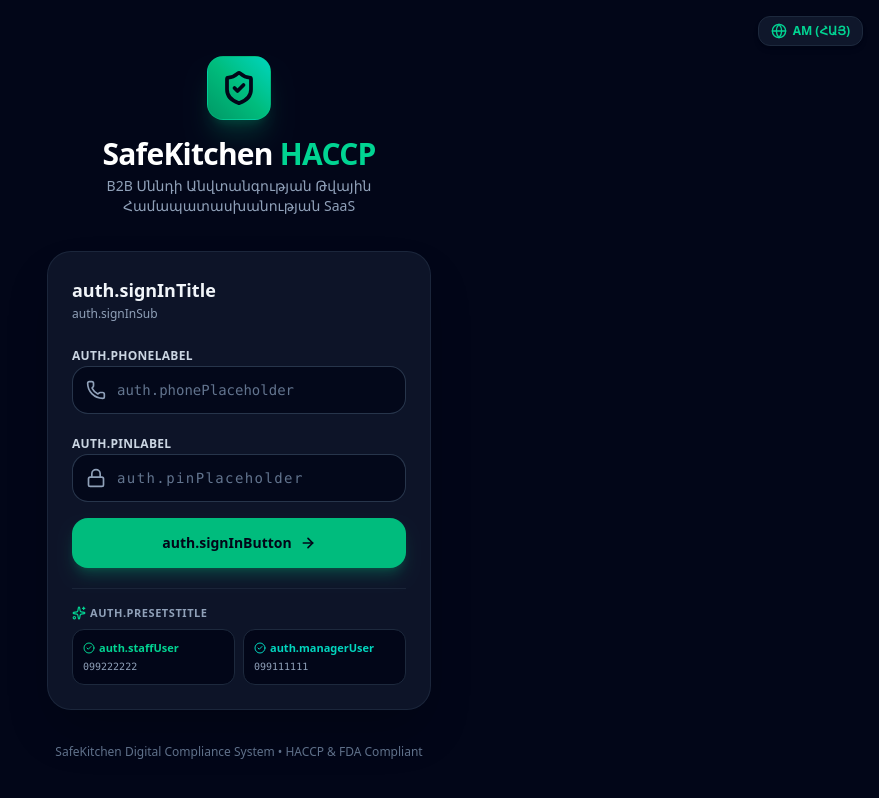
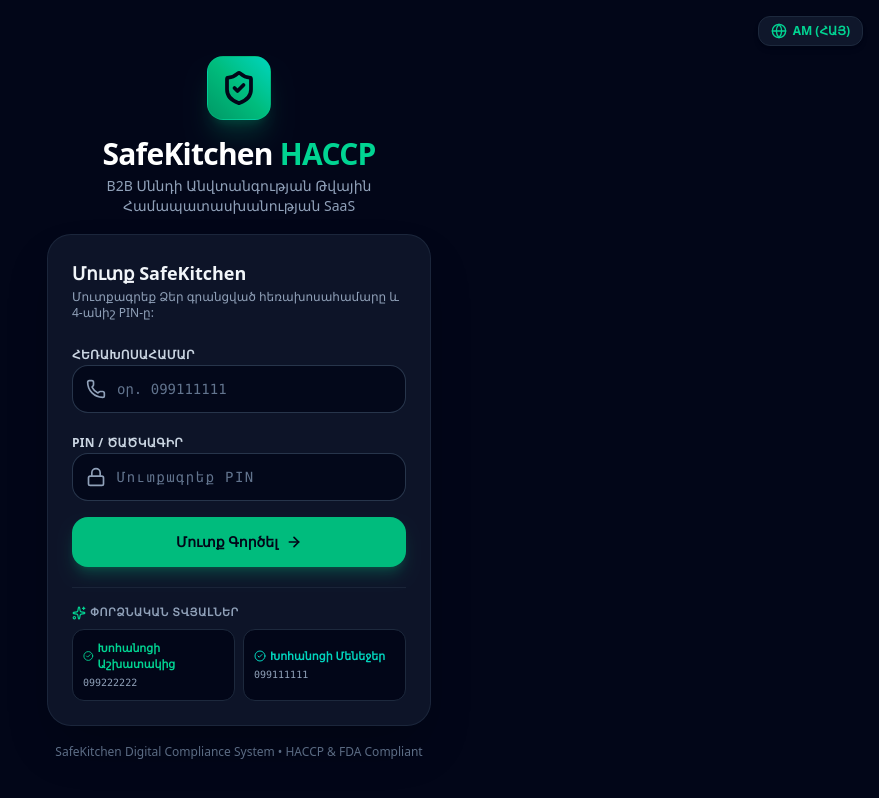
Before and after one commit to agevorgyan/haccp, a React (Vite) app: page /login in a window 1280 px wide. Shown: the whole page, without its empty margins (401-1280 px from the left). Built offline with nearby package versions, Linux system fonts and the light colour scheme; no server answers.

Commit message:
refactor: remove global select-none constraint, implement robust localization fallbacks, and expand language support keys

```diff
--- a/src/components/staff/TemperatureLogForm.tsx
+++ b/src/components/staff/TemperatureLogForm.tsx
@@ -93,7 +93,7 @@
   };
 
   return (
-    <div className="max-w-md mx-auto bg-slate-900 text-slate-100 rounded-3xl border border-slate-800 shadow-2xl overflow-y-auto max-h-[90vh] select-none">
+    <div className="max-w-md mx-auto bg-slate-900 text-slate-100 rounded-3xl border border-slate-800 shadow-2xl overflow-y-auto max-h-[90vh]">
       {/* Form Header */}
       <div className="bg-slate-950 px-5 py-4 border-b border-slate-800 flex items-center justify-between">
         <div className="flex items-center gap-3">
--- a/src/layouts/StaffLayout.tsx
+++ b/src/layouts/StaffLayout.tsx
@@ -46,7 +46,7 @@
   };
 
   return (
-    <div className="min-h-screen flex flex-col bg-slate-100 text-slate-900 select-none pb-20">
+    <div className="min-h-screen flex flex-col bg-slate-100 text-slate-900 pb-20">
       <OfflineBadge />
 
       {/* Mobile Kitchen Header */}
--- a/src/locales/am.json
+++ b/src/locales/am.json
@@ -20,12 +20,45 @@
     "exportAudit": "Արտահանել Աուդիտի Գրանցամատյան",
     "offline": "ՕՖԼԱՅՆ ՌԵԺԻՄ: Գրանցումները կհամաժամեցվեն ավտոմատ:",
     "online": "ՕՆԼԱՅՆ ՌԵԺԻՄ",
+    "logout": "Դուրս Գալ",
     "roles": {
       "superAdmin": "Սուպեր Ադմին",
       "owner": "Սեփականատեր",
       "manager": "Խոհանոցի Մենեջեր",
       "staff": "Խոհանոցի Աշխատակից"
     }
+  },
+  "auth": {
+    "signInTitle": "Մուտք SafeKitchen",
+    "signInSub": "Մուտքագրեք Ձեր գրանցված հեռախոսահամարը և 4-անիշ PIN-ը:",
+    "errorEmpty": "Խնդրում ենք մուտքագրել հեռախոսահամարը և PIN ծածկագիրը:",
+    "errorInvalid": "Սխալ հեռախոսահամար կամ PIN ծածկագիր:",
+    "errorConnection": "Մուտքը ձախողվեց: Ստուգեք կապը կամ տվյալները:",
+    "phoneLabel": "Հեռախոսահամար",
+    "phonePlaceholder": "օր. 099111111",
+    "pinLabel": "PIN / Ծածկագիր",
+    "pinPlaceholder": "Մուտքագրեք PIN",
+    "authenticating": "Նույնականացում...",
+    "signInButton": "Մուտք Գործել",
+    "presetsTitle": "Փորձնական Տվյալներ",
+    "staffUser": "Խոհանոցի Աշխատակից",
+    "managerUser": "Խոհանոցի Մենեջեր"
+  },
+  "AUTH": {
+    "SIGNINTITLE": "Մուտք SafeKitchen",
+    "SIGNINSUB": "Մուտքագրեք Ձեր գրանցված հեռախոսահամարը և 4-անիշ PIN-ը:",
+    "ERROREMPTY": "Խնդրում ենք մուտքագրել հեռախոսահամարը և PIN ծածկագիրը:",
+    "ERRORINVALID": "Սխալ հեռախոսահամար կամ PIN ծածկագիր:",
+    "ERRORCONNECTION": "Մուտքը ձախողվեց: Ստուգեք կապը կամ տվյալները:",
+    "PHONELABEL": "Հեռախոսահամար",
+    "PHONEPLACEHOLDER": "օր. 099111111",
+    "PINLABEL": "PIN / Ծածկագիր",
+    "PINPLACEHOLDER": "Մուտքագրեք PIN",
+    "AUTHENTICATING": "Նույնականացում...",
+    "SIGNINBUTTON": "Մուտք Գործել",
+    "PRESETSTITLE": "Փորձնական Տվյալներ",
+    "STAFFUSER": "Խոհանոցի Աշխատակից",
+    "MANAGERUSER": "Խոհանոցի Մենեջեր"
   },
   "nav": {
     "executiveAnalytics": "Ղեկավարի Վերլուծություն",
@@ -47,7 +80,8 @@
     "kitchenMode": "Անցնել Խոհանոցային Ռեժիմին",
     "managerMode": "Մենեջերի Պորտալ",
     "superAdminPortal": "Սուպեր Ադմինի Պորտալ",
-    "logout": "Դուրս Գալ"
+    "logout": "Դուրս Գալ",
+    "settings": "Կարգավորումներ"
   },
   "notifications": {
     "title": "Ծանուցումներ",
@@ -121,5 +155,29 @@
     "maxUsersReached": "Օգտատերերի Սահմանաչափը Լրացված Է",
     "suspendOrg": "Կասեցնել Կազմակերպությունը",
     "plans": "SaaS Բաժանորդագրության Պլաններ"
+  },
+  "manager": {
+    "dashboardTitle": "Գործառնական Վերահսկողություն",
+    "dashboardSub": "Իրական ժամանակում համապատասխանության մոնիթորինգ, CCP շեղումներ և ջերմաստիճան:",
+    "locationPerformance": "Օբյեկտի Գործունեության Կոնտեքստ"
+  },
+  "MANAGER": {
+    "DASHBOARDTITLE": "Գործառնական Վերահսկողություն",
+    "DASHBOARDSUB": "Իրական ժամանակում համապատասխանության մոնիթորինգ, CCP շեղումներ և ջերմաստիճան:",
+    "LOCATIONPERFORMANCE": "Օբյեկտի Գործունեության Կոնտեքստ"
+  },
+  "staff": {
+    "title": "Խոհանոցի Աշխատանքային Վերահսկողություն",
+    "shiftStats": "Հերթափոխի Վիճակագրություն"
+  },
+  "users": {
+    "title": "Աշխատակիցների Կառավարում",
+    "createSuccess": "Օգտատերը հաջողությամբ ստեղծվեց",
+    "updateSuccess": "Օգտատերը հաջողությամբ թարմացվեց"
+  },
+  "notFound": {
+    "title": "Էջը Չի Գտնվել",
+    "message": "Հայցվող էջը գոյություն չունի կամ դուք չունեք դիտման թույլտվություն:",
+    "backHome": "Վերադառնալ Գլխավոր Էջ"
   }
 }
--- a/src/locales/en.json
+++ b/src/locales/en.json
@@ -20,12 +20,45 @@
     "exportAudit": "Export Audit Trail",
     "offline": "OFFLINE MODE: Logs will sync automatically once reconnected.",
     "online": "ONLINE MODE",
+    "logout": "Log Out",
     "roles": {
       "superAdmin": "Super Admin",
       "owner": "Business Owner",
       "manager": "Kitchen Manager",
       "staff": "Kitchen Staff"
     }
+  },
+  "auth": {
+    "signInTitle": "Sign in to SafeKitchen",
+    "signInSub": "Enter your registered phone number and 4-digit PIN password.",
+    "errorEmpty": "Please enter your phone number and PIN password.",
+    "errorInvalid": "Invalid phone number or PIN password.",
+    "errorConnection": "Authentication failed. Check your network or credentials.",
+    "phoneLabel": "Phone Number",
+    "phonePlaceholder": "e.g. 099111111",
+    "pinLabel": "PIN / Password",
+    "pinPlaceholder": "Enter PIN",
+    "authenticating": "Authenticating...",
+    "signInButton": "Sign In to Workspace",
+    "presetsTitle": "Quick Demo Credentials",
+    "staffUser": "Kitchen Staff",
+    "managerUser": "Kitchen Manager"
+  },
+  "AUTH": {
+    "SIGNINTITLE": "Sign in to SafeKitchen",
+    "SIGNINSUB": "Enter your registered phone number and 4-digit PIN password.",
+    "ERROREMPTY": "Please enter your phone number and PIN password.",
+    "ERRORINVALID": "Invalid phone number or PIN password.",
+    "ERRORCONNECTION": "Authentication failed. Check your network or credentials.",
+    "PHONELABEL": "Phone Number",
+    "PHONEPLACEHOLDER": "e.g. 099111111",
+    "PINLABEL": "PIN / Password",
+    "PINPLACEHOLDER": "Enter PIN",
+    "AUTHENTICATING": "Authenticating...",
+    "SIGNINBUTTON": "Sign In to Workspace",
+    "PRESETSTITLE": "Quick Demo Credentials",
+    "STAFFUSER": "Kitchen Staff",
+    "MANAGERUSER": "Kitchen Manager"
   },
   "nav": {
     "executiveAnalytics": "Executive Analytics",
@@ -47,7 +80,8 @@
     "kitchenMode": "Switch to Kitchen Mode",
     "managerMode": "Manager Portal",
     "superAdminPortal": "Super Admin Backoffice",
-    "logout": "Log Out"
+    "logout": "Log Out",
+    "settings": "Settings"
   },
   "notifications": {
     "title": "Notifications",
@@ -121,5 +155,29 @@
     "maxUsersReached": "Max Users Reached",
     "suspendOrg": "Suspend Organization",
     "plans": "SaaS Subscription Tiers"
+  },
+  "manager": {
+    "dashboardTitle": "Executive Operations Oversight",
+    "dashboardSub": "Real-time compliance monitoring, CCP limit violations, and temperature telemetry.",
+    "locationPerformance": "Location Performance Context"
+  },
+  "MANAGER": {
+    "DASHBOARDTITLE": "Executive Operations Oversight",
+    "DASHBOARDSUB": "Real-time compliance monitoring, CCP limit violations, and temperature telemetry.",
+    "LOCATIONPERFORMANCE": "Location Performance Context"
+  },
+  "staff": {
+    "title": "Staff Kitchen Operations",
+    "shiftStats": "Shift Statistics & Quick Logs"
+  },
+  "users": {
+    "title": "Team & Role Management",
+    "createSuccess": "User created successfully",
+    "updateSuccess": "User updated successfully"
+  },
+  "notFound": {
+    "title": "Page Not Found",
+    "message": "The requested page does not exist or you do not have permission to view it.",
+    "backHome": "Back to Dashboard"
   }
 }
--- a/src/pages/auth/LoginPage.tsx
+++ b/src/pages/auth/LoginPage.tsx
@@ -34,7 +34,7 @@
   const handleSubmit = async (e: React.FormEvent) => {
     e.preventDefault();
     if (!phone.trim() || !password.trim()) {
-      setError(t('auth.errorEmpty'));
+      setError(t('auth.errorEmpty', 'Please enter your phone number and PIN password.'));
       return;
     }
 
@@ -62,9 +62,9 @@
       } else if (typeof serverMessage === 'string') {
         setError(serverMessage);
       } else if (err.response?.status === 401) {
-        setError(t('auth.errorInvalid'));
+        setError(t('auth.errorInvalid', 'Invalid phone number or PIN password.'));
       } else {
-        setError(t('auth.errorConnection'));
+        setError(t('auth.errorConnection', 'Authentication failed. Check your network or credentials.'));
       }
     } finally {
       setLoading(false);
@@ -78,7 +78,7 @@
   };
 
   return (
-    <div className="min-h-screen bg-slate-950 text-slate-100 flex flex-col justify-between p-4 sm:p-6 select-none antialiased relative">
+    <div className="min-h-screen bg-slate-950 text-slate-100 flex flex-col justify-between p-4 sm:p-6 antialiased relative">
       {/* Top Bar Language Switcher */}
       <div className="absolute top-4 right-4 z-10">
         <button
@@ -99,16 +99,16 @@
           SafeKitchen <span className="text-emerald-400">HACCP</span>
         </h1>
         <p className="text-xs sm:text-sm text-slate-400 mt-1 font-medium">
-          {t('common.subtitle')}
+          {t('common.subtitle', 'B2B Food Safety Digital Compliance SaaS')}
         </p>
       </header>
 
       {/* Main Login Card */}
       <main className="my-auto max-w-sm mx-auto w-full bg-slate-900/90 border border-slate-800/90 rounded-3xl p-5 sm:p-6 shadow-2xl backdrop-blur-xl space-y-5">
         <div>
-          <h2 className="text-lg font-bold text-slate-100">{t('auth.signInTitle')}</h2>
+          <h2 className="text-lg font-bold text-slate-100">{t('auth.signInTitle', 'Sign in to SafeKitchen')}</h2>
           <p className="text-xs text-slate-400 mt-0.5">
-            {t('auth.signInSub')}
+            {t('auth.signInSub', 'Enter your registered phone number and 4-digit PIN password.')}
           </p>
         </div>
 
@@ -124,7 +124,7 @@
           {/* Phone Number Input */}
           <div className="space-y-1.5">
             <label className="text-xs font-semibold text-slate-300 tracking-wide uppercase">
-              {t('auth.phoneLabel')}
+              {t('auth.phoneLabel', 'Phone Number')}
             </label>
             <div className="relative">
               <Phone className="w-5 h-5 text-slate-400 absolute left-3.5 top-3.5 pointer-events-none" />
@@ -132,7 +132,7 @@
                 type="tel"
                 value={phone}
                 onChange={(e) => setPhone(e.target.value)}
-                placeholder={t('auth.phonePlaceholder')}
+                placeholder={t('auth.phonePlaceholder', 'e.g. 099111111')}
                 autoComplete="tel"
                 required
                 className="w-full bg-slate-950/80 border border-slate-700/80 rounded-2xl pl-11 pr-4 min-h-[48px] text-sm text-white placeholder-slate-500 focus:outline-none focus:border-emerald-500 focus:ring-2 focus:ring-emerald-500/30 transition-all font-mono"
@@ -143,7 +143,7 @@
           {/* PIN / Password Input */}
           <div className="space-y-1.5">
             <label className="text-xs font-semibold text-slate-300 tracking-wide uppercase">
-              {t('auth.pinLabel')}
+              {t('auth.pinLabel', 'PIN / Password')}
             </label>
             <div className="relative">
               <Lock className="w-5 h-5 text-slate-400 absolute left-3.5 top-3.5 pointer-events-none" />
@@ -151,7 +151,7 @@
                 type="password"
                 value={password}
                 onChange={(e) => setPassword(e.target.value)}
-                placeholder={t('auth.pinPlaceholder')}
+                placeholder={t('auth.pinPlaceholder', 'Enter PIN')}
                 maxLength={20}
                 required
                 className="w-full bg-slate-950/80 border border-slate-700/80 rounded-2xl pl-11 pr-4 min-h-[48px] text-sm text-white placeholder-slate-500 focus:outline-none focus:border-emerald-500 focus:ring-2 focus:ring-emerald-500/30 transition-all font-mono tracking-widest"
@@ -168,11 +168,11 @@
             {loading ? (
               <>
                 <Loader2 className="w-5 h-5 animate-spin text-slate-950" />
-                <span>{t('auth.authenticating')}</span>
+                <span>{t('auth.authenticating', 'Authenticating...')}</span>
               </>
             ) : (
               <>
-                <span>{t('auth.signInButton')}</span>
+                <span>{t('auth.signInButton', 'Sign In to Workspace')}</span>
                 <ArrowRight className="w-4 h-4 stroke-[2.5]" />
               </>
             )}
@@ -183,7 +183,7 @@
         <div className="pt-4 border-t border-slate-800/80 space-y-2">
           <div className="flex items-center gap-1 text-[11px] font-semibold text-slate-400 uppercase tracking-wider">
             <Sparkles className="w-3.5 h-3.5 text-emerald-400" />
-            <span>{t('auth.presetsTitle')}</span>
+            <span>{t('auth.presetsTitle', 'Quick Demo Credentials')}</span>
           </div>
 
           <div className="grid grid-cols-2 gap-2">
@@ -193,7 +193,7 @@
               className="p-2.5 rounded-xl bg-slate-950 hover:bg-slate-800 text-left border border-slate-800 transition-colors group cursor-pointer"
             >
               <p className="text-[11px] font-bold text-emerald-400 flex items-center gap-1">
-                <CheckCircle2 className="w-3 h-3" /> {t('auth.staffUser')}
+                <CheckCircle2 className="w-3 h-3" /> {t('auth.staffUser', 'Kitchen Staff')}
               </p>
               <p className="text-[10px] text-slate-400 font-mono mt-0.5">099222222</p>
             </button>
@@ -204,7 +204,7 @@
               className="p-2.5 rounded-xl bg-slate-950 hover:bg-slate-800 text-left border border-slate-800 transition-colors group cursor-pointer"
             >
               <p className="text-[11px] font-bold text-teal-400 flex items-center gap-1">
-                <CheckCircle2 className="w-3 h-3" /> {t('auth.managerUser')}
+                <CheckCircle2 className="w-3 h-3" /> {t('auth.managerUser', 'Kitchen Manager')}
               </p>
               <p className="text-[10px] text-slate-400 font-mono mt-0.5">099111111</p>
             </button>
--- a/src/pages/manager/LanguageManagementPage.tsx
+++ b/src/pages/manager/LanguageManagementPage.tsx
@@ -171,7 +171,7 @@
   };
 
   return (
-    <div className="space-y-6 max-w-6xl mx-auto select-none antialiased">
+    <div className="space-y-6 max-w-6xl mx-auto antialiased">
       {/* Header */}
       <div className="flex flex-col sm:flex-row sm:items-center justify-between gap-4 bg-slate-950 p-6 rounded-3xl border border-slate-800 shadow-xl">
         <div className="flex items-center gap-4">
--- a/src/pages/manager/ManagerDashboard.tsx
+++ b/src/pages/manager/ManagerDashboard.tsx
@@ -79,20 +79,20 @@
   };
 
   return (
-    <div className="space-y-8 select-none antialiased">
+    <div className="space-y-8 antialiased">
       {/* Desktop Dashboard Header */}
       <div className="flex flex-col lg:flex-row lg:items-center justify-between gap-4 bg-slate-950/60 p-6 rounded-3xl border border-slate-800/80 shadow-sm backdrop-blur-sm">
         <div>
           <div className="flex items-center gap-2">
             <span className="text-[11px] font-bold uppercase tracking-widest text-emerald-400">
-              {t('manager.dashboardTitle')}
+              {t('manager.dashboardTitle', 'Executive Operations Oversight')}
             </span>
           </div>
           <h1 className="text-2xl font-extrabold text-white tracking-tight mt-0.5">
             Welcome, {displayName}
           </h1>
           <p className="text-xs text-slate-400 mt-1">
-            {t('manager.dashboardSub')}
+            {t('manager.dashboardSub', 'Real-time compliance monitoring, CCP limit violations, and temperature telemetry.')}
           </p>
         </div>
 
--- a/src/pages/manager/UserManagementPage.tsx
+++ b/src/pages/manager/UserManagementPage.tsx
@@ -190,7 +190,7 @@
   };
 
   return (
-    <div className="space-y-6 max-w-6xl mx-auto select-none antialiased">
+    <div className="space-y-6 max-w-6xl mx-auto antialiased">
       {/* Header Banner */}
       <div className="flex flex-col sm:flex-row sm:items-center justify-between gap-4 bg-slate-950 p-6 rounded-3xl border border-slate-800 shadow-xl">
         <div className="flex items-center gap-4">
--- a/src/pages/staff/StaffDashboard.tsx
+++ b/src/pages/staff/StaffDashboard.tsx
@@ -181,7 +181,7 @@
   };
 
   return (
-    <div className="max-w-md mx-auto space-y-4 select-none pb-8">
+    <div className="max-w-md mx-auto space-y-4 pb-8">
       {/* Modal Form Overlay */}
       {activeFormLog && (
         <div className="fixed inset-0 z-50 bg-slate-950/80 backdrop-blur-md overflow-y-auto">
```
